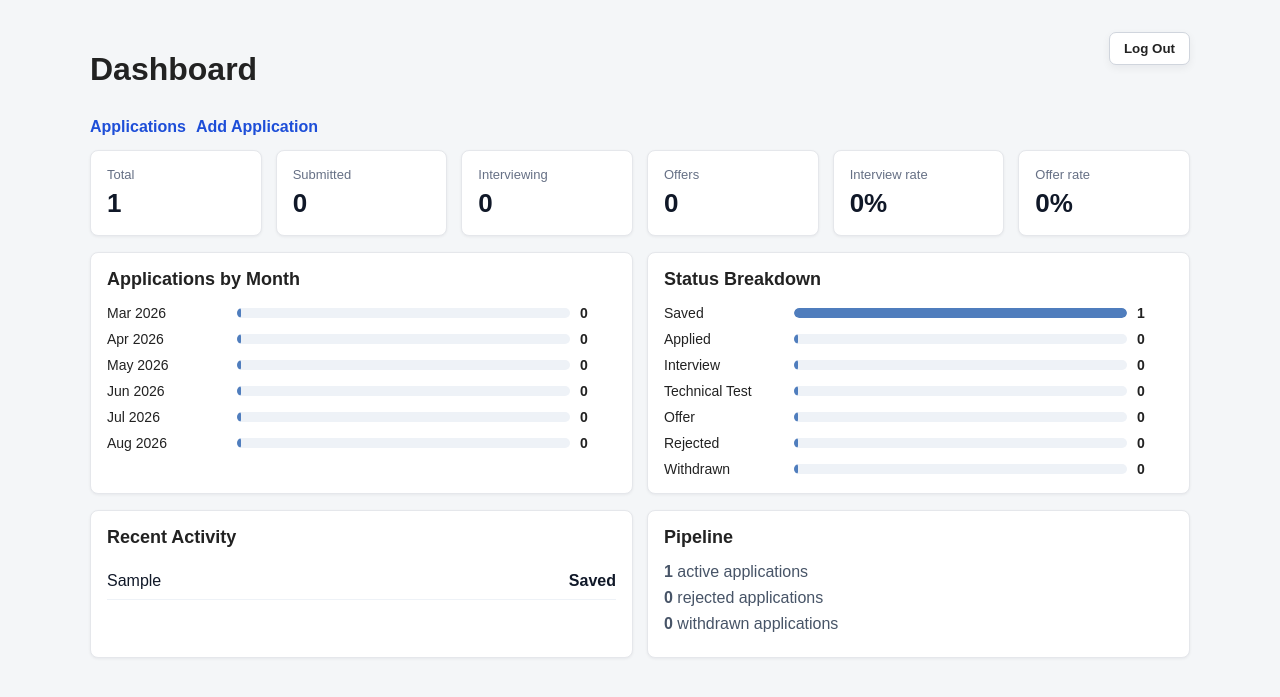
After one commit to AwaisAli-dotcom/job-application-tracker, a Django app: page /dashboard/ in a window 1280 px wide. The commit adds this page. Shown: the top 697 px of the page. Run offline with Django 5.2, Linux system fonts and the light colour scheme; a user stored in the database is signed in; tables that the repository leaves empty hold one stand-in row (values such as "Sample post").

Commit message:
Add public home page and dashboard

```diff
--- a/application/static/application/style.css
+++ b/application/static/application/style.css
@@ -689,3 +689,189 @@ h1 {
     white-space: nowrap;
     border: 0;
 }
+
+.home-container {
+    max-width: 980px;
+}
+
+.home-hero {
+    padding: 38px 0 22px;
+}
+
+.home-kicker {
+    margin: 0 0 8px;
+    color: #2563eb;
+    font-weight: 700;
+}
+
+.home-hero h1 {
+    max-width: 720px;
+    margin-bottom: 12px;
+    font-size: 34px;
+    line-height: 1.15;
+}
+
+.home-hero p {
+    max-width: 680px;
+    color: #475467;
+    font-size: 17px;
+}
+
+.home-actions {
+    display: flex;
+    gap: 10px;
+    flex-wrap: wrap;
+    margin-top: 20px;
+}
+
+.home-feature-grid,
+.dashboard-summary,
+.dashboard-grid {
+    display: grid;
+    grid-template-columns: repeat(3, minmax(0, 1fr));
+    gap: 14px;
+}
+
+.home-feature,
+.metric-card,
+.dashboard-panel,
+.empty-state {
+    background: #fff;
+    border: 1px solid #e5e7eb;
+    border-radius: 8px;
+    padding: 16px;
+    box-shadow: 0 1px 3px rgba(16, 24, 40, 0.06);
+}
+
+.home-feature h2,
+.dashboard-panel h2,
+.empty-state h2 {
+    margin-top: 0;
+    font-size: 18px;
+}
+
+.home-feature p,
+.empty-state p {
+    color: #475467;
+}
+
+.dashboard-container {
+    max-width: 1100px;
+}
+
+.dashboard-nav {
+    display: flex;
+    gap: 10px;
+    flex-wrap: wrap;
+    margin-top: 8px;
+}
+
+.dashboard-nav a {
+    color: #1d4ed8;
+    font-weight: 700;
+    text-decoration: none;
+}
+
+.dashboard-nav a:hover {
+    text-decoration: underline;
+}
+
+.dashboard-summary {
+    grid-template-columns: repeat(6, minmax(0, 1fr));
+    margin-bottom: 16px;
+}
+
+.metric-card span {
+    display: block;
+    color: #667085;
+    font-size: 13px;
+}
+
+.metric-card strong {
+    display: block;
+    margin-top: 6px;
+    color: #101828;
+    font-size: 26px;
+}
+
+.dashboard-grid {
+    grid-template-columns: 1fr 1fr;
+    margin-bottom: 16px;
+}
+
+.bar-chart {
+    display: grid;
+    gap: 10px;
+}
+
+.bar-row {
+    display: grid;
+    grid-template-columns: 120px 1fr 36px;
+    gap: 10px;
+    align-items: center;
+    font-size: 14px;
+}
+
+.bar-track {
+    height: 10px;
+    overflow: hidden;
+    background: #eef2f7;
+    border-radius: 999px;
+}
+
+.bar-fill {
+    height: 100%;
+    min-width: 4px;
+    background: #4f7dbd;
+    border-radius: 999px;
+}
+
+.recent-list {
+    display: grid;
+    gap: 8px;
+}
+
+.recent-list a {
+    display: flex;
+    justify-content: space-between;
+    gap: 12px;
+    padding: 9px 0;
+    color: #101828;
+    text-decoration: none;
+    border-bottom: 1px solid #eef2f7;
+}
+
+.recent-list a:hover span {
+    text-decoration: underline;
+}
+
+.pipeline-list p {
+    margin: 8px 0;
+    color: #475467;
+}
+
+.empty-state {
+    text-align: center;
+}
+
+@media (max-width: 900px) {
+    .dashboard-summary {
+        grid-template-columns: repeat(3, minmax(0, 1fr));
+    }
+}
+
+@media (max-width: 700px) {
+    .home-feature-grid,
+    .dashboard-summary,
+    .dashboard-grid {
+        grid-template-columns: 1fr;
+    }
+
+    .home-hero h1 {
+        font-size: 28px;
+    }
+
+    .bar-row {
+        grid-template-columns: 90px 1fr 30px;
+    }
+}
--- a/application/templates/application/application_list.html
+++ b/application/templates/application/application_list.html
@@ -14,6 +14,9 @@
     <div class="list-header">
         <div>
             <h1>My Job Applications</h1>
+            <div class="dashboard-nav">
+                <a href="{% url 'dashboard' %}">Dashboard</a>
+            </div>
             <a class="add-button" href="{% url 'application_create' %}">
                 + Add Application
             </a>
--- /dev/null
+++ b/application/templates/application/dashboard.html
@@ -0,0 +1,118 @@
+{% load static %}
+<!DOCTYPE html>
+<html>
+<head>
+    <title>Dashboard</title>
+    <link rel="stylesheet" href="{% static 'application/style.css' %}">
+</head>
+<body>
+
+<div class="container dashboard-container">
+    <div class="list-header">
+        <div>
+            <h1>Dashboard</h1>
+            <div class="dashboard-nav">
+                <a href="{% url 'application_list' %}">Applications</a>
+                <a href="{% url 'application_create' %}">Add Application</a>
+            </div>
+        </div>
+
+        <form method="POST" action="{% url 'logout' %}" class="logout-form">
+            {% csrf_token %}
+            <button type="submit">Log Out</button>
+        </form>
+    </div>
+
+    {% if total_applications %}
+        <section class="dashboard-summary">
+            <div class="metric-card">
+                <span>Total</span>
+                <strong>{{ total_applications }}</strong>
+            </div>
+            <div class="metric-card">
+                <span>Submitted</span>
+                <strong>{{ submitted_count }}</strong>
+            </div>
+            <div class="metric-card">
+                <span>Interviewing</span>
+                <strong>{{ interviews_count }}</strong>
+            </div>
+            <div class="metric-card">
+                <span>Offers</span>
+                <strong>{{ offers_count }}</strong>
+            </div>
+            <div class="metric-card">
+                <span>Interview rate</span>
+                <strong>{{ interview_rate }}%</strong>
+            </div>
+            <div class="metric-card">
+                <span>Offer rate</span>
+                <strong>{{ offer_rate }}%</strong>
+            </div>
+        </section>
+
+        <section class="dashboard-grid">
+            <div class="dashboard-panel">
+                <h2>Applications by Month</h2>
+                <div class="bar-chart">
+                    {% for item in monthly_chart %}
+                        <div class="bar-row">
+                            <span>{{ item.label }}</span>
+                            <div class="bar-track">
+                                <div class="bar-fill" style="width: {% widthratio item.count max_monthly_count 100 %}%"></div>
+                            </div>
+                            <strong>{{ item.count }}</strong>
+                        </div>
+                    {% endfor %}
+                </div>
+            </div>
+
+            <div class="dashboard-panel">
+                <h2>Status Breakdown</h2>
+                <div class="bar-chart">
+                    {% for item in status_chart %}
+                        <div class="bar-row">
+                            <span>{{ item.label }}</span>
+                            <div class="bar-track">
+                                <div class="bar-fill status-fill status-{{ item.value }}" style="width: {% widthratio item.count max_status_count 100 %}%"></div>
+                            </div>
+                            <strong>{{ item.count }}</strong>
+                        </div>
+                    {% endfor %}
+                </div>
+            </div>
+        </section>
+
+        <section class="dashboard-grid">
+            <div class="dashboard-panel">
+                <h2>Recent Activity</h2>
+                <div class="recent-list">
+                    {% for job in recent_applications %}
+                        <a href="{% url 'application_detail' job.pk %}">
+                            <span>{{ job.company }}</span>
+                            <strong>{{ job.get_status_display }}</strong>
+                        </a>
+                    {% endfor %}
+                </div>
+            </div>
+
+            <div class="dashboard-panel">
+                <h2>Pipeline</h2>
+                <div class="pipeline-list">
+                    <p><strong>{{ active_count }}</strong> active applications</p>
+                    <p><strong>{{ rejected_count }}</strong> rejected applications</p>
+                    <p><strong>{{ withdrawn_count }}</strong> withdrawn applications</p>
+                </div>
+            </div>
+        </section>
+    {% else %}
+        <div class="empty-state">
+            <h2>No applications yet</h2>
+            <p>Add your first job application to start seeing dashboard metrics.</p>
+            <a class="add-button" href="{% url 'application_create' %}">+ Add Application</a>
+        </div>
+    {% endif %}
+</div>
+
+</body>
+</html>
--- a/application/urls.py
+++ b/application/urls.py
@@ -3,7 +3,9 @@ from . import views
 
 urlpatterns = [
     path('accounts/register/', views.register, name='register'),
-    path('', views.application_list, name='application_list'),
+    path('', views.home, name='home'),
+    path('dashboard/', views.dashboard, name='dashboard'),
+    path('applications/', views.application_list, name='application_list'),
     path('applications/<int:pk>/', views.application_detail, name='application_detail'),
     path('add/', views.application_create, name='application_create'),
     path('edit/<int:pk>/', views.application_update, name='application_update'),
--- a/application/views.py
+++ b/application/views.py
@@ -1,18 +1,29 @@
+from collections import Counter
+from datetime import date
+
 from django.shortcuts import render, redirect, get_object_or_404
 from django.contrib.auth import login
 from django.contrib.auth.decorators import login_required
 from django.contrib.auth.forms import UserCreationForm
 from django.core.paginator import Paginator
 from django.db.models import Q
+from django.utils import timezone
 from django.views.decorators.http import require_http_methods
 
 from .models import JobApplication
 from .forms import JobApplicationForm
 
 
+def home(request):
+    if request.user.is_authenticated:
+        return redirect('dashboard')
+
+    return render(request, 'application/home.html')
+
+
 def register(request):
     if request.user.is_authenticated:
-        return redirect('application_list')
+        return redirect('dashboard')
 
     if request.method == 'POST':
         form = UserCreationForm(request.POST)
@@ -21,7 +32,7 @@ def register(request):
             user = form.save()
             login(request, user)
 
-            return redirect('application_list')
+            return redirect('dashboard')
 
     else:
         form = UserCreationForm()
@@ -30,6 +41,85 @@ def register(request):
         request,
         'registration/register.html',
         {'form': form}
+    )
+
+
+@login_required
+def dashboard(request):
+    applications = JobApplication.objects.filter(user=request.user)
+    submitted_applications = applications.exclude(status='saved')
+    interviewing_statuses = ['interview', 'technical_test']
+    active_statuses = ['saved', 'applied', 'interview', 'technical_test', 'offer']
+
+    total_applications = applications.count()
+    submitted_count = submitted_applications.count()
+    interviews_count = applications.filter(status__in=interviewing_statuses).count()
+    offers_count = applications.filter(status='offer').count()
+    active_count = applications.filter(status__in=active_statuses).count()
+    rejected_count = applications.filter(status='rejected').count()
+    withdrawn_count = applications.filter(status='withdrawn').count()
+    interview_rate = round((interviews_count / submitted_count) * 100) if submitted_count else 0
+    offer_rate = round((offers_count / submitted_count) * 100) if submitted_count else 0
+
+    current_month = timezone.localdate().replace(day=1)
+    month_starts = []
+    year = current_month.year
+    month = current_month.month
+
+    for _ in range(6):
+        month_starts.append(date(year, month, 1))
+        month -= 1
+
+        if month == 0:
+            month = 12
+            year -= 1
+
+    month_starts.reverse()
+    month_counts = Counter(
+        application_date.replace(day=1)
+        for application_date in applications.exclude(application_date__isnull=True)
+        .values_list('application_date', flat=True)
+    )
+    monthly_chart = [
+        {
+            'label': month_start.strftime('%b %Y'),
+            'count': month_counts.get(month_start, 0),
+        }
+        for month_start in month_starts
+    ]
+    max_monthly_count = max([item['count'] for item in monthly_chart] + [1])
+
+    status_counts = applications.values_list('status', flat=True)
+    status_counter = Counter(status_counts)
+    status_chart = [
+        {
+            'value': value,
+            'label': label,
+            'count': status_counter.get(value, 0),
+        }
+        for value, label in JobApplication.STATUS_CHOICES
+    ]
+    max_status_count = max([item['count'] for item in status_chart] + [1])
+
+    return render(
+        request,
+        'application/dashboard.html',
+        {
+            'total_applications': total_applications,
+            'submitted_count': submitted_count,
+            'interviews_count': interviews_count,
+            'offers_count': offers_count,
+            'active_count': active_count,
+            'rejected_count': rejected_count,
+            'withdrawn_count': withdrawn_count,
+            'interview_rate': interview_rate,
+            'offer_rate': offer_rate,
+            'recent_applications': applications.order_by('-updated_at')[:5],
+            'monthly_chart': monthly_chart,
+            'max_monthly_count': max_monthly_count,
+            'status_chart': status_chart,
+            'max_status_count': max_status_count,
+        }
     )
 
 
--- a/config/settings.py
+++ b/config/settings.py
@@ -121,7 +121,7 @@ USE_TZ = True
 STATIC_URL = 'static/'
 
 LOGIN_URL = 'login'
-LOGIN_REDIRECT_URL = 'application_list'
+LOGIN_REDIRECT_URL = 'dashboard'
 LOGOUT_REDIRECT_URL = 'login'
 
 
```
Also changed, not shown: application/templates/application/home.html (added, +43 -0 lines), application/tests.py (+91 -2 lines).
